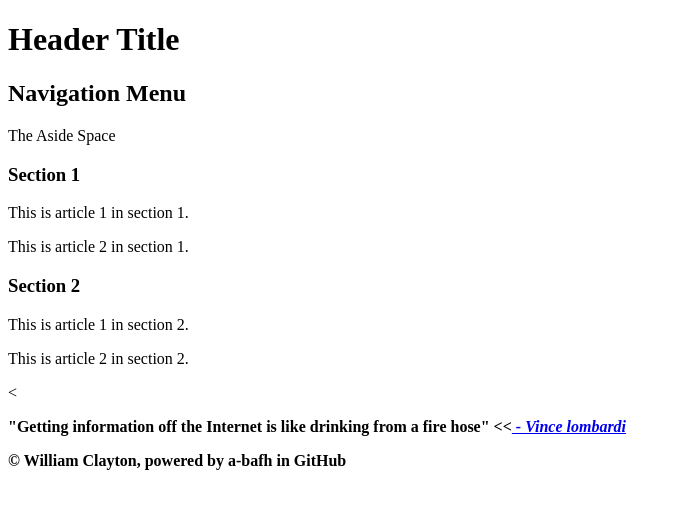
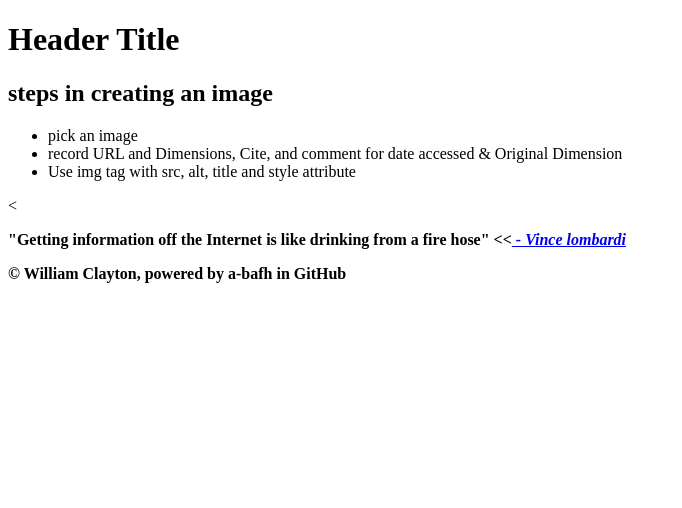
Before and after one commit to a-bafh/Who-am-i, a plain HTML site: page childPages/Image Lessons.html in a window 1280 px wide. Shown: the whole page, without its empty margins (0-682 px from the left). Drawn offline with Linux system fonts and the light colour scheme.

Commit message:
Update Image Lessons.html

```diff
--- a/childPages/Image Lessons.html
+++ b/childPages/Image Lessons.html
@@ -10,37 +10,20 @@
        <meta name="viewport" content="width=device-width, initial-scale=1.0">
        <!-- Content gives value for name or http-equiv attribute, text entry for typeof string or array string -->
 
-  </head>
+   </head>
+
   <body>
+
     <header><h1>Header Title</h1></header>
 
-   <nav><h2>Navigation Menu</h2></nav>
-
-   <aside><p>The Aside Space</p></aside>
-
-   <section>
-     <h3>Section 1</h3>
-
-       <article>
-         <p>This is article 1 in section 1.</p>
-       </article>
-
-       <article>
-           <p>This is article 2 in section 1.</p>
-       </article>
-
-   </section>
-
-   <section>
-     <h3>Section 2</h3>
-
-       <article>
-         <p>This is article 1 in section 2.</p>
-       </article>
-
-       <article>
-         <p>This is article 2 in section 2.</p>
-       </article>
+    <section>
+        <h2>steps in creating an image</h2>
+           <ul>
+             <li> pick an image
+             <li> record URL and Dimensions, Cite,
+               and comment for date accessed & Original Dimension
+             <li> Use img tag with src, alt, title and style attribute
+          </ul>
 
    </section>
 
```
